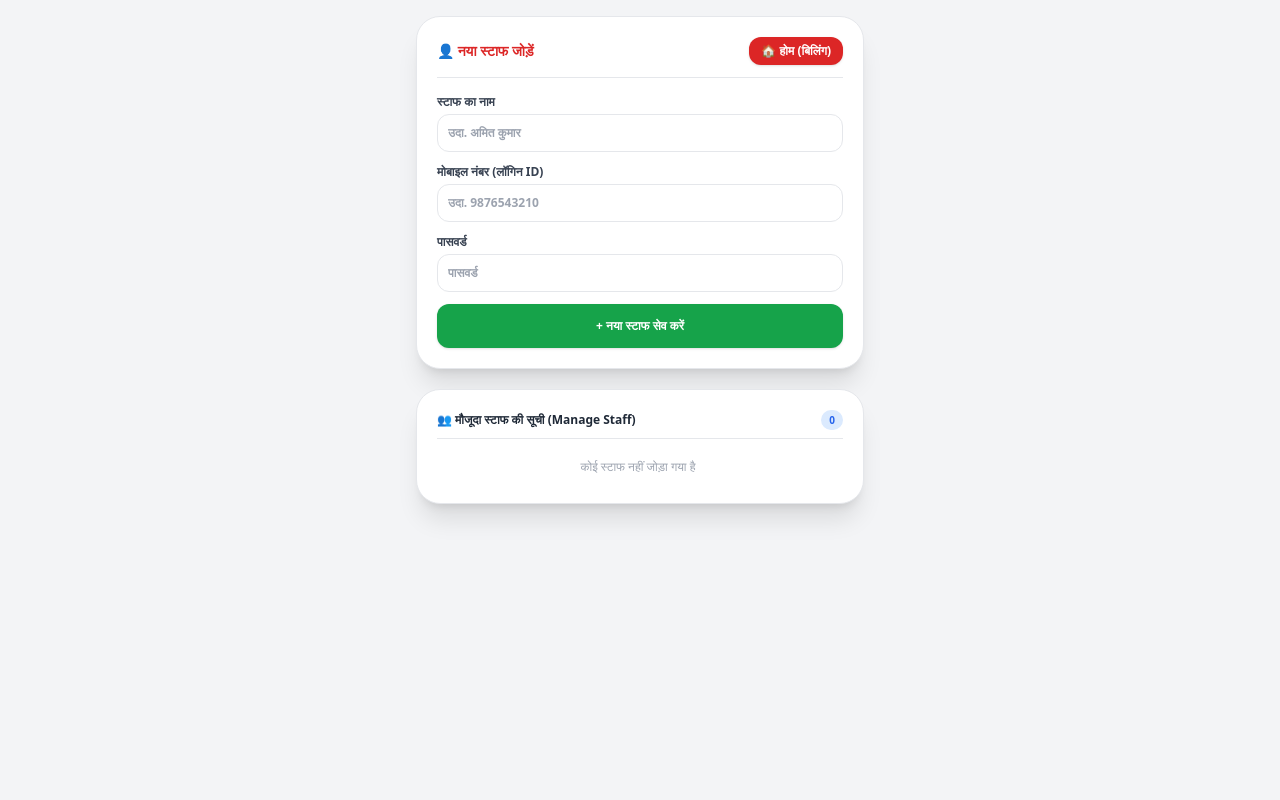
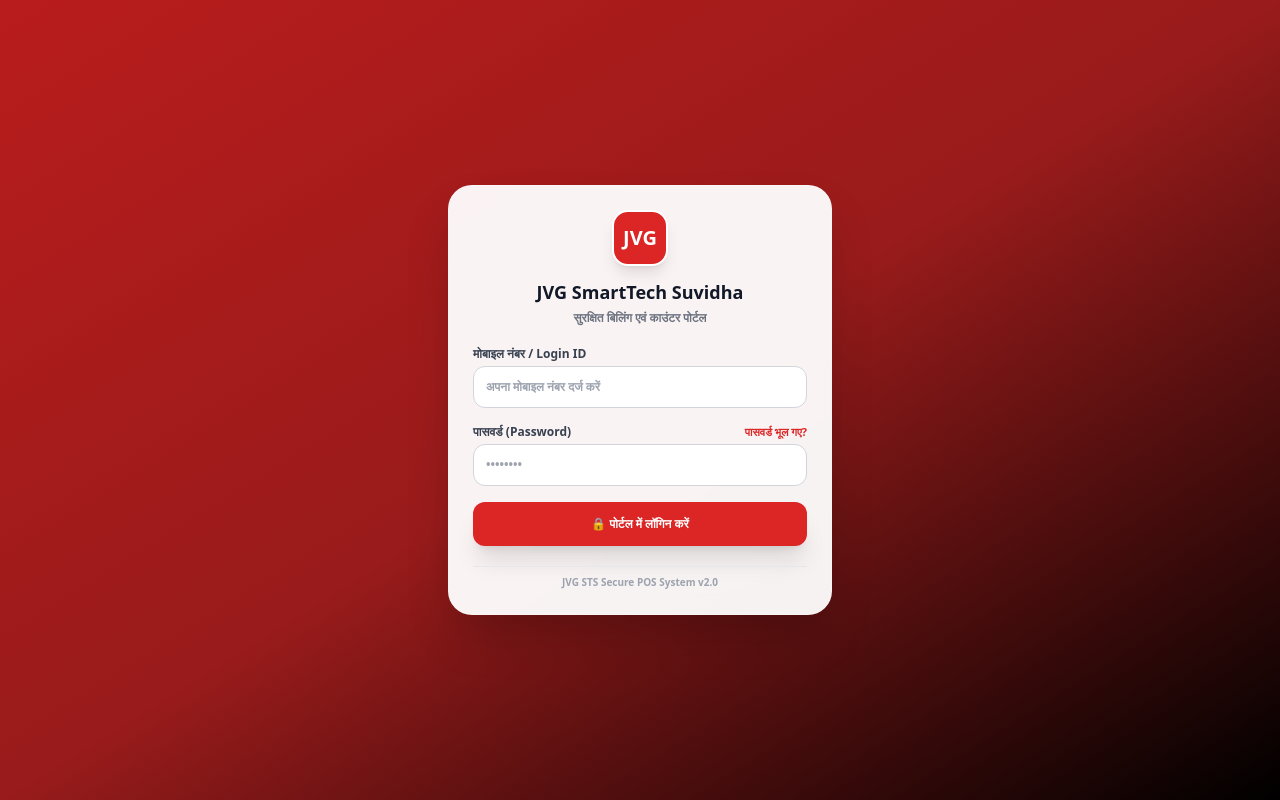
Before and after one commit to jvgstswork-ship-it/JVG-STS, a plain HTML site: page staff.html in a window 1280 px wide. Drawn offline with nearby package versions, Linux system fonts and the light colour scheme.

Commit message:
Add files via upload

```diff
--- a/staff.html
+++ b/staff.html
@@ -3,153 +3,139 @@
 <head>
     <meta charset="UTF-8">
     <meta name="viewport" content="width=device-width, initial-scale=1.0">
-    <title>JVG STS - Staff Management</title>
+    <title>JVG STS - Secure Login</title>
     <script src="https://cdn.tailwindcss.com"></script>
+    <style>
+        .hidden-section { display: none !important; }
+    </style>
 </head>
-<body class="bg-gray-100 min-h-screen p-4 font-sans pb-20">
-    <div class="max-w-md mx-auto space-y-5">
+<body class="bg-gradient-to-br from-red-700 via-red-800 to-black min-h-screen flex items-center justify-center p-4 font-sans">
+    <div class="max-w-sm w-full bg-white/95 backdrop-blur-md p-6 rounded-3xl shadow-2xl space-y-5 border border-white/20">
 
-        <!-- Add/Edit Staff Form -->
-        <div class="bg-white p-5 rounded-3xl shadow-xl border space-y-4">
-            <div class="flex justify-between items-center border-b pb-3">
-                <h2 id="staff-form-title" class="font-black text-red-600 text-sm">👤 नया स्टाफ जोड़ें</h2>
-                <a href="biling.html" class="bg-red-600 hover:bg-red-700 text-white font-bold text-xs px-3 py-1.5 rounded-xl shadow">
-                    🏠 होम (बिलिंग)
+        <!-- Header -->
+        <div class="text-center space-y-1">
+            <div class="w-14 h-14 bg-red-600 text-white rounded-2xl flex items-center justify-center font-black text-xl mx-auto shadow-lg border-2 border-white">
+                JVG
+            </div>
+            <h1 class="text-lg font-black text-gray-900 pt-2">JVG SmartTech Suvidha</h1>
+            <p class="text-xs text-gray-500 font-bold">सुरक्षित बिलिंग एवं काउंटर पोर्टल</p>
+        </div>
+
+        <!-- Login Form with Auto-complete disabled -->
+        <form id="login-form" onsubmit="handleSecureLogin(event)" autocomplete="off" class="space-y-4">
+            <div>
+                <label class="block text-xs font-bold text-gray-700 mb-1">मोबाइल नंबर / Login ID</label>
+                <input type="tel" id="login-phone" placeholder="अपना मोबाइल नंबर दर्ज करें" autocomplete="new-password" required class="w-full p-3 border border-gray-300 rounded-xl text-xs font-semibold focus:ring-2 focus:ring-red-500 focus:outline-none">
+            </div>
+
+            <div>
+                <div class="flex justify-between items-center mb-1">
+                    <label class="block text-xs font-bold text-gray-700">पासवर्ड (Password)</label>
+                    <button type="button" onclick="showForgotModal()" class="text-[11px] font-bold text-red-600 hover:underline">
+                        पासवर्ड भूल गए?
+                    </button>
+                </div>
+                <input type="password" id="login-pass" placeholder="••••••••" autocomplete="new-password" required class="w-full p-3 border border-gray-300 rounded-xl text-xs font-semibold focus:ring-2 focus:ring-red-500 focus:outline-none">
+            </div>
+
+            <button type="submit" class="w-full py-3.5 bg-red-600 hover:bg-red-700 text-white font-black rounded-xl text-xs shadow-xl transition active:scale-95 flex items-center justify-center gap-1">
+                🔒 पोर्टल में लॉगिन करें
+            </button>
+        </form>
+
+        <div class="text-center pt-2 border-t">
+            <p class="text-[10px] text-gray-400 font-bold">JVG STS Secure POS System v2.0</p>
+        </div>
+    </div>
+
+    <!-- FORGOT PASSWORD MODAL -->
+    <div id="forgot-modal" class="hidden-section fixed inset-0 bg-black/70 flex items-center justify-center p-4 z-50">
+        <div class="bg-white w-full max-w-sm rounded-3xl p-6 text-center space-y-4 shadow-2xl">
+            <div class="flex justify-between items-center border-b pb-2">
+                <h3 class="font-black text-sm text-gray-800">🔑 पासवर्ड रीसेट सहायता</h3>
+                <button type="button" onclick="closeForgotModal()" class="text-gray-400 font-bold">✕</button>
+            </div>
+
+            <div class="text-left space-y-3 text-xs">
+                <p class="text-gray-600 font-semibold">
+                    यदि आप पासवर्ड भूल गए हैं या आपका स्टाफ लॉगिन नहीं हो रहा है, तो मालिक <b>जगन्नाथ विश्वकर्मा</b> से संपर्क करें:
+                </p>
+
+                <div class="bg-red-50 p-3 rounded-2xl border border-red-200 text-center font-bold text-red-700">
+                    📞 हेल्पलाइन: 7518314203
+                </div>
+
+                <a href="https://api.whatsapp.com/send?phone=917518314203&text=नमस्ते%20जगन्नाथ%20जी,%20लॉगिन%20पासवर्ड%20रीसेट%20करना%20है।" target="_blank" class="block w-full text-center py-3 bg-green-600 hover:bg-green-700 text-white font-black rounded-xl shadow">
+                    💬 मालिक को व्हाट्सएप संदेश भेजें
                 </a>
             </div>
 
-            <form id="staff-form" onsubmit="addStaff(event)" class="space-y-3">
-                <input type="hidden" id="staff-edit-index" value="-1">
-                <div>
-                    <label class="block text-xs font-bold text-gray-700 mb-1">स्टाफ का नाम</label>
-                    <input type="text" id="s-name" placeholder="उदा. अमित कुमार" required class="w-full p-2.5 border rounded-xl text-xs font-semibold">
-                </div>
-
-                <div>
-                    <label class="block text-xs font-bold text-gray-700 mb-1">मोबाइल नंबर (लॉगिन ID)</label>
-                    <input type="tel" id="s-phone" placeholder="उदा. 9876543210" required class="w-full p-2.5 border rounded-xl text-xs font-semibold">
-                </div>
-
-                <div>
-                    <label class="block text-xs font-bold text-gray-700 mb-1">पासवर्ड</label>
-                    <input type="text" id="s-pass" placeholder="पासवर्ड" required class="w-full p-2.5 border rounded-xl text-xs font-semibold">
-                </div>
-
-                <button type="submit" id="staff-submit-btn" class="w-full py-3.5 bg-green-600 hover:bg-green-700 text-white font-black rounded-xl text-xs shadow">
-                    + नया स्टाफ सेव करें
-                </button>
-            </form>
+            <button type="button" onclick="closeForgotModal()" class="w-full py-2 bg-gray-200 font-bold text-xs rounded-xl">
+                वापस आएं
+            </button>
         </div>
-
-        <!-- Staff List & Manage Section -->
-        <div class="bg-white p-5 rounded-3xl shadow-xl border space-y-3">
-            <h3 class="font-black text-gray-800 text-xs border-b pb-2 flex justify-between items-center">
-                <span>👥 मौजूदा स्टाफ की सूची (Manage Staff)</span>
-                <span id="staff-count" class="bg-blue-100 text-blue-600 text-[10px] px-2 py-0.5 rounded-full font-bold">0</span>
-            </h3>
-
-            <div id="staff-list" class="space-y-2 max-h-60 overflow-y-auto pr-1">
-                <!-- Staff list -->
-            </div>
-        </div>
-
     </div>
 
     <script>
         window.onload = function() {
-            renderStaffList();
+            // Setup Owner Default
+            if (!localStorage.getItem('jvg_owner_phone')) {
+                localStorage.setItem('jvg_owner_phone', '7518314203');
+                localStorage.setItem('jvg_owner_pass', '1234');
+            }
+
+            // Setup Default Master Staff list if empty
+            let staffList = [];
+            try { staffList = JSON.parse(localStorage.getItem('jvg_staff_list')) || []; } catch(e) { staffList = []; }
+
+            if (staffList.length === 0) {
+                staffList = [{ name: "स्टाफ ऑपरेटर", phone: "9800000000", pass: "1234", role: "staff" }];
+                localStorage.setItem('jvg_staff_list', JSON.stringify(staffList));
+            }
         };
 
-        function getStaffList() {
-            try {
-                return JSON.parse(localStorage.getItem('jvg_staff_list')) || [];
-            } catch(e) { return []; }
+        function showForgotModal() {
+            document.getElementById('forgot-modal').classList.remove('hidden-section');
         }
 
-        function renderStaffList() {
-            let staffList = getStaffList();
-            let countBox = document.getElementById('staff-count');
-            if(countBox) countBox.innerText = staffList.length;
-            let box = document.getElementById('staff-list');
-            if(!box) return;
-            box.innerHTML = '';
+        function closeForgotModal() {
+            document.getElementById('forgot-modal').classList.add('hidden-section');
+        }
 
-            if (staffList.length === 0) {
-                box.innerHTML = '<p class="text-xs text-gray-400 text-center py-2">कोई स्टाफ नहीं जोड़ा गया है</p>';
+        function handleSecureLogin(e) {
+            e.preventDefault();
+            let phone = document.getElementById('login-phone').value.trim();
+            let pass = document.getElementById('login-pass').value.trim();
+
+            let ownerPhone = localStorage.getItem('jvg_owner_phone') || '7518314203';
+            let ownerPass = localStorage.getItem('jvg_owner_pass') || '1234';
+
+            // 1. Owner Login Check
+            if (phone === ownerPhone && pass === ownerPass) {
+                localStorage.setItem('jvg_session_active', 'true');
+                localStorage.setItem('jvg_user_name', 'जगन्नाथ विश्वकर्मा (मालिक)');
+                localStorage.setItem('jvg_user_role', 'owner');
+                window.location.replace('biling.html');
                 return;
             }
 
-            staffList.forEach((s, index) => {
-                box.innerHTML += `
-                    <div class="flex justify-between items-center bg-gray-50 p-2.5 rounded-xl border text-xs">
-                        <div>
-                            <p class="font-bold text-gray-800">👤 ${s.name}</p>
-                            <p class="text-[10px] text-gray-500">📞 ${s.phone} | पास: ${s.pass}</p>
-                        </div>
-                        <div class="flex gap-1">
-                            <button type="button" onclick="editStaff(${index})" class="bg-blue-500 hover:bg-blue-600 text-white text-[10px] px-2 py-1.5 rounded-lg font-bold shadow">
-                                ✏️ एडिट
-                            </button>
-                            <button type="button" onclick="deleteStaff('${s.phone}')" class="bg-red-500 hover:bg-red-600 text-white text-[10px] px-2 py-1.5 rounded-lg font-bold shadow">
-                                🗑️ हटाएं
-                            </button>
-                        </div>
-                    </div>
-                `;
-            });
-        }
+            // 2. Staff Login Check
+            let staffList = [];
+            try {
+                staffList = JSON.parse(localStorage.getItem('jvg_staff_list')) || [];
+            } catch(err) { staffList = []; }
 
-        function addStaff(e) {
-            e.preventDefault();
-            let name = document.getElementById('s-name').value.trim();
-            let phone = document.getElementById('s-phone').value.trim();
-            let pass = document.getElementById('s-pass').value.trim();
-            let editIdx = parseInt(document.getElementById('staff-edit-index').value);
+            let foundStaff = staffList.find(s => s.phone === phone && s.pass === pass);
 
-            let staffList = getStaffList();
-
-            if (editIdx > -1) {
-                staffList[editIdx] = { ...staffList[editIdx], name, phone, pass };
-                alert("स्टाफ की जानकारी अपडेट हो गई!");
-                document.getElementById('staff-edit-index').value = -1;
-                document.getElementById('staff-form-title').innerText = '👤 नया स्टाफ जोड़ें';
-                document.getElementById('staff-submit-btn').innerText = '+ नया स्टाफ सेव करें';
-            } else {
-                let exists = staffList.find(x => x.phone === phone);
-                if (exists) {
-                    alert("यह मोबाइल नंबर पहले से दर्ज है!");
-                    return;
-                }
-                staffList.push({ name, phone, pass, role: "staff" });
-                alert("नया स्टाफ सफलतापूर्वक जोड़ दिया गया!");
+            if (foundStaff) {
+                localStorage.setItem('jvg_session_active', 'true');
+                localStorage.setItem('jvg_user_name', foundStaff.name + ' (स्टाफ)');
+                localStorage.setItem('jvg_user_role', 'staff');
+                window.location.replace('biling.html');
+                return;
             }
 
-            localStorage.setItem('jvg_staff_list', JSON.stringify(staffList));
-            document.getElementById('staff-form').reset();
-            renderStaffList();
-        }
-
-        function editStaff(index) {
-            let staffList = getStaffList();
-            let s = staffList[index];
-            document.getElementById('s-name').value = s.name;
-            document.getElementById('s-phone').value = s.phone;
-            document.getElementById('s-pass').value = s.pass;
-            document.getElementById('staff-edit-index').value = index;
-
-            document.getElementById('staff-form-title').innerText = '✏️ स्टाफ एडिट करें';
-            document.getElementById('staff-submit-btn').innerText = '✓ अपडेट करें';
-            window.scrollTo({ top: 0, behavior: 'smooth' });
-        }
-
-        function deleteStaff(phone) {
-            if (confirm("क्या आप सच में इस स्टाफ मेंबर को हटाना चाहते हैं?")) {
-                let staffList = getStaffList();
-                staffList = staffList.filter(s => s.phone !== phone);
-                localStorage.setItem('jvg_staff_list', JSON.stringify(staffList));
-                renderStaffList();
-                alert("स्टाफ मेंबर हटा दिया गया!");
-            }
+            alert("❌ गलत मोबाइल नंबर या पासवर्ड! कृपया सही विवरण दर्ज करें।");
         }
     </script>
 </body>
```
